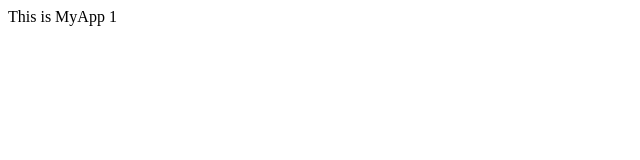
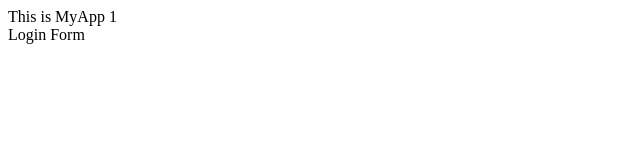
Before and after one commit to nurullahbaykara/myappsemple, a plain HTML site: page index.html in a window 1280 px wide. Shown: the full height of the page, 0-640 px from the left. Drawn offline with Linux system fonts and the light colour scheme.

Commit message:
login form

```diff
--- /dev/null
+++ b/dir2/app2.js
@@ -0,0 +1 @@
+console.log("234");
--- a/index.html
+++ b/index.html
@@ -5,7 +5,7 @@
 </head>
 
 <body>
-    This is MyApp 1
+    This is MyApp 1<br> Login Form
 </body>
 
 </html>
```
Also changed, not shown: login.html (added, +1 -0 lines), log.txt (added).
